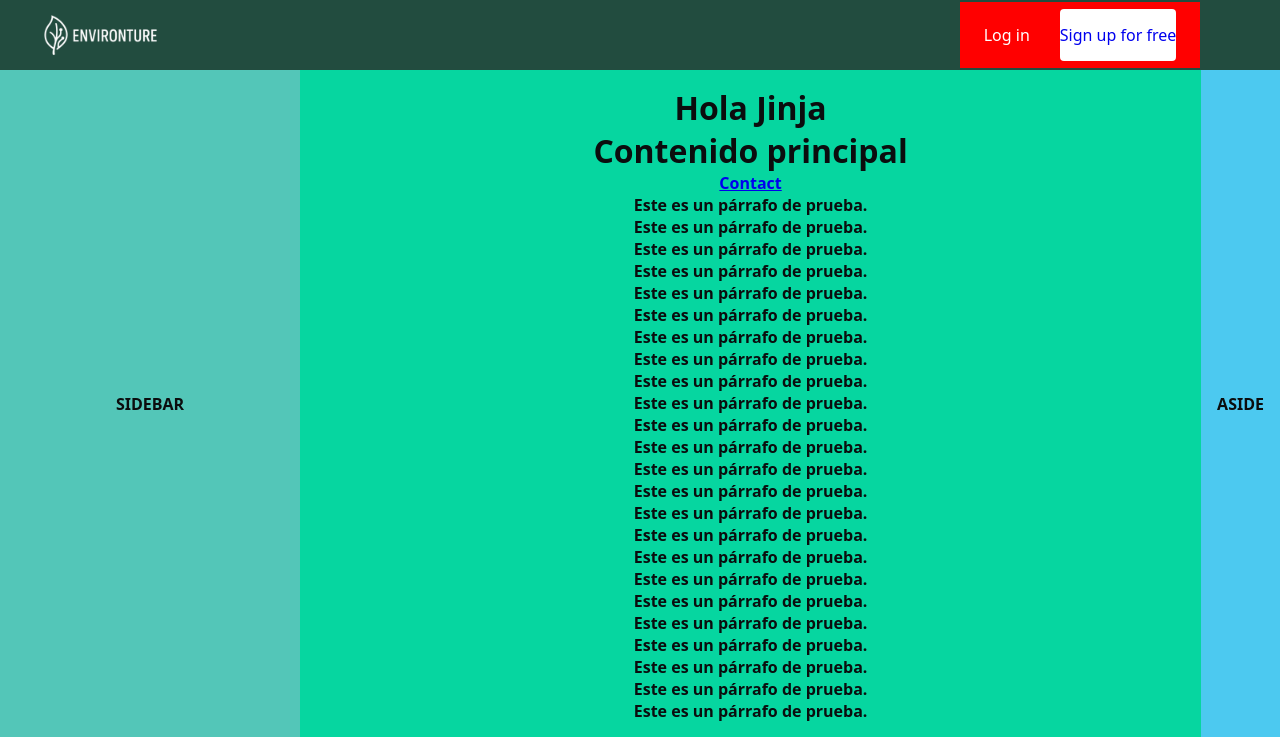
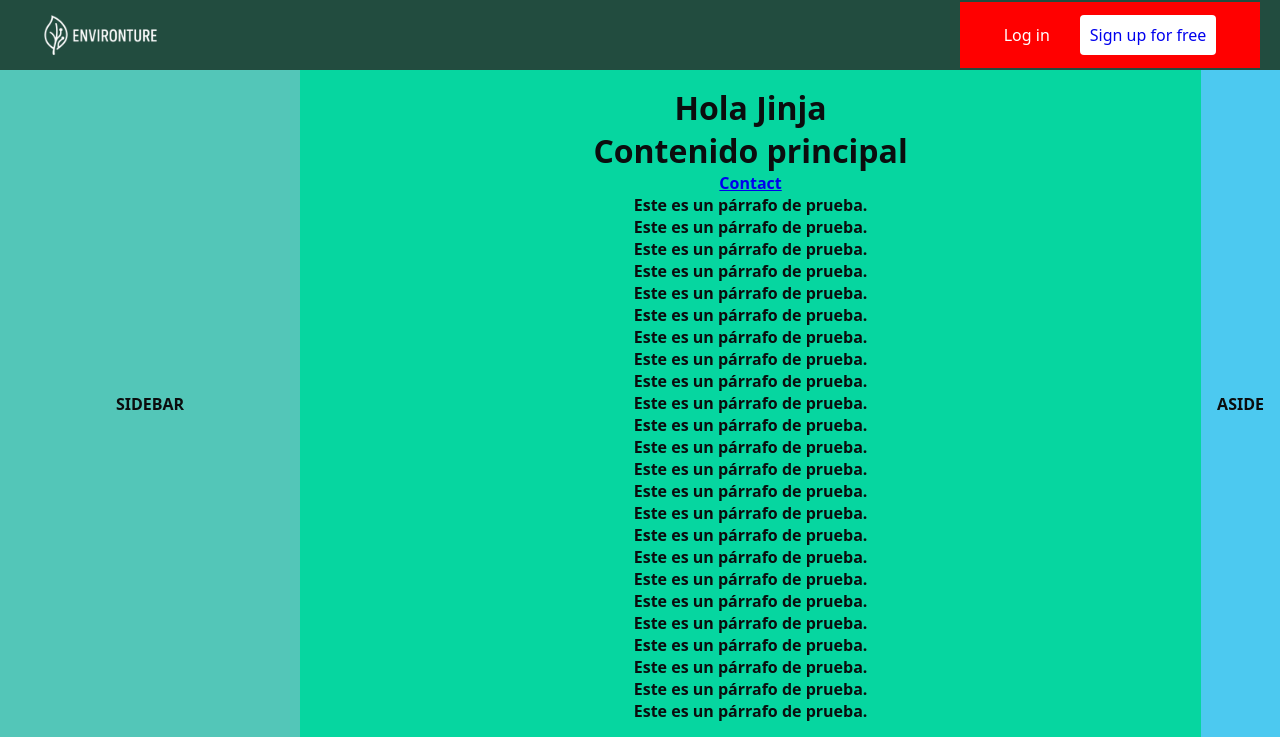
Before and after one commit to AlbertoRigoglioso/PrimerosPasos, a Flask app: page / in a window 1280 px wide. Shown: the top 737 px of the page. Run offline with Flask 3, Linux system fonts and the light colour scheme.

Commit message:
Update styles.css

```diff
--- a/static/css/styles.css
+++ b/static/css/styles.css
@@ -89,7 +89,7 @@ footer { grid-area: footer; background: var(--c-footer); padding: 16px; }
   align-items: center;         /* centra verticalmente */
   justify-content: center;
   gap: 30px;
-  width: 80%;  /* % del ancho del padre */
+  width: 100%;  /* % del ancho del padre */
   height: 100%; /* % de la altura del padre */
   background: red;
 }
@@ -102,7 +102,8 @@ footer { grid-area: footer; background: var(--c-footer); padding: 16px; }
 .signup_case{
   background: white;
   border-radius: 4px;
-  height: 80%;
+  height: 60%;
+  padding: 10px;
   text-decoration: none; /* quita subrayado */
   display: flex;
   align-items: center;    /* Centrar verticalmente */
```
